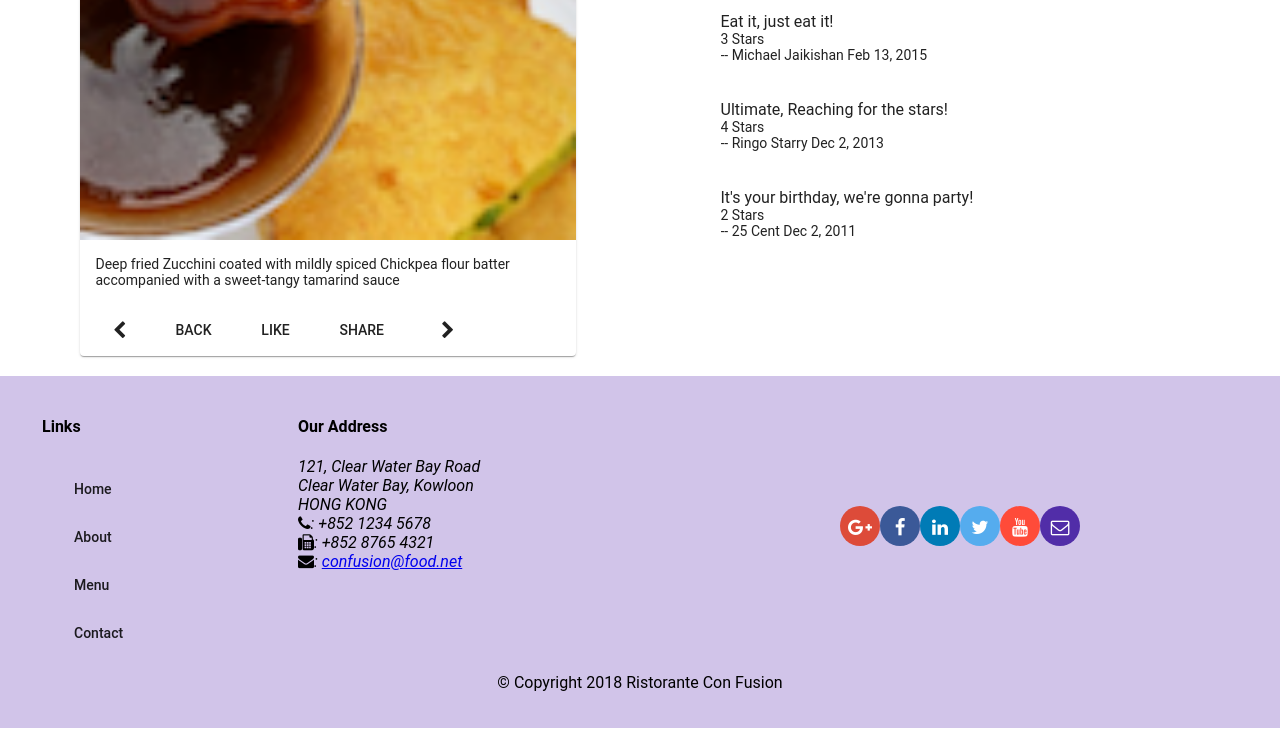
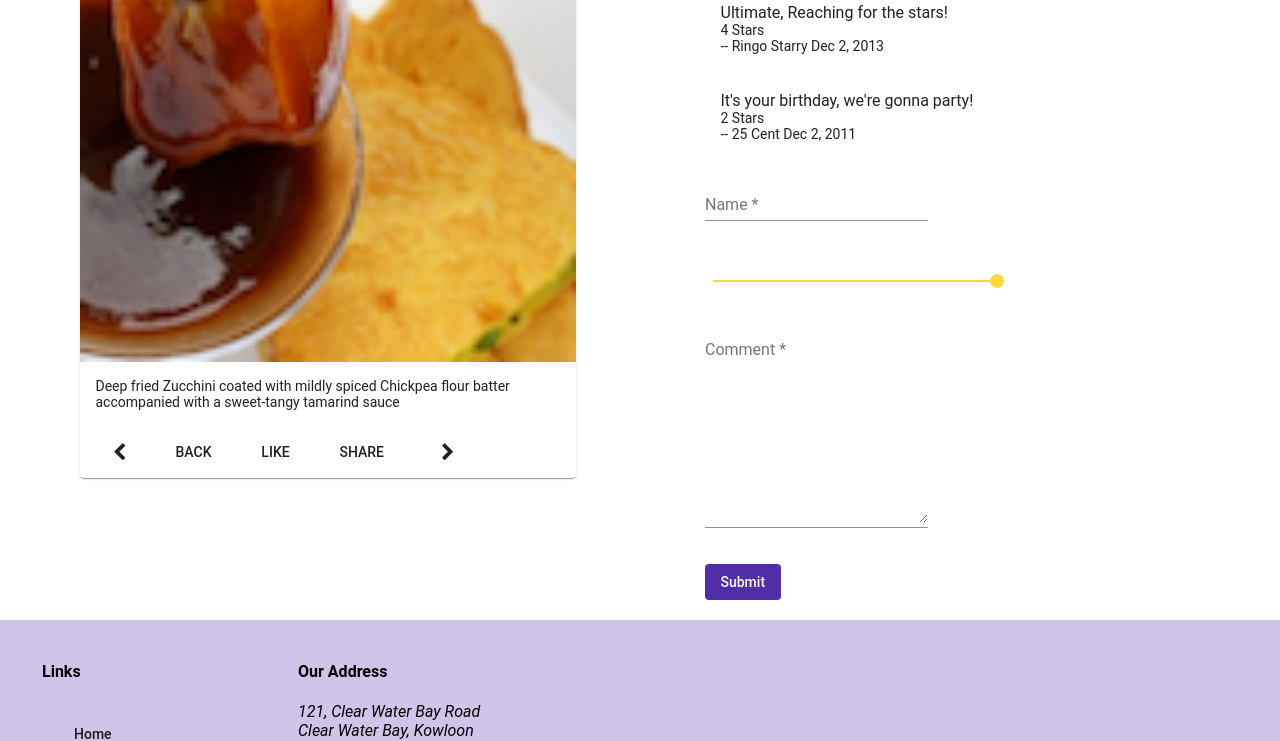
Before and after one commit to KolaparthiDeepak/Angular, an Angular app in the folder conFusion/: page /dishdetail/1 in a window 1280 px wide. Shown: the part 706-1447 px from the top of the page. Built offline with nearby package versions, Linux system fonts and the light colour scheme.

Commit message:
Assignment-3

```diff
--- a/conFusion/src/app/app.module.ts
+++ b/conFusion/src/app/app.module.ts
@@ -17,6 +17,7 @@
 import { MatSlideToggleModule } from '@angular/material/slide-toggle';
 import { ReactiveFormsModule } from '@angular/forms';
 import { MatProgressSpinnerModule } from '@angular/material/progress-spinner';
+import { MatSliderModule } from '@angular/material/slider';
 
 import 'hammerjs';
 import { MenuComponent } from './menu/menu.component';
@@ -64,7 +65,8 @@
     MatSelectModule,
     MatSlideToggleModule,
     ReactiveFormsModule,
-    MatProgressSpinnerModule
+    MatProgressSpinnerModule,
+    MatSliderModule
   ],
   providers: [
     DishService,
--- a/conFusion/src/app/contact/contact.component.ts
+++ b/conFusion/src/app/contact/contact.component.ts
@@ -1,4 +1,3 @@
-import { TypeModifier } from '@angular/compiler';
 import { Component, OnInit, ViewChild } from '@angular/core';
 import { FormBuilder, FormGroup, NgForm, Validators } from '@angular/forms';
 import { Feedback, ContactType } from '../shared/feedback';
@@ -76,8 +75,9 @@
         // clear previous error message (if any)
         this.formErrors[field as keyof typeof this.formErrors] = '';
         const control = form.get(field);
+        const temp=this.formErrors;
         if (control && control.dirty && !control.valid) {
-          const messages = this.validationMessages[field as keyof typeof control.get];
+          const messages = this.validationMessages[field as keyof typeof temp];
           for (const key in control.errors) {
             if (control.errors.hasOwnProperty(key)) {
               this.formErrors[field as keyof typeof this.formErrors] += messages[key as keyof typeof messages] + ' ';
--- a/conFusion/src/app/dishdetail/dishdetail.component.html
+++ b/conFusion/src/app/dishdetail/dishdetail.component.html
@@ -1,5 +1,5 @@
 <div class="container"
-    fxLayout="row"
+    fxLayout="row wrap"
     fxLayout.sm="column"
     fxLayout.xs="column"
     fxLayoutAlign.gt-md="space-around center"
@@ -10,7 +10,7 @@
         <mat-card>
             <mat-card-header>
                 <mat-card-title>
-                <h3 *ngIf="dish">{{dish.name | uppercase}}</h3>
+                    <h3 *ngIf="dish">{{dish.name | uppercase}}</h3>
                 </mat-card-title>
             </mat-card-header>
             <img mat-card-image src={{dish.image}} alt={{dish.name}}>
@@ -39,7 +39,35 @@
                 <p matLine> {{comment.rating}} Stars</p>
                 <p matLine> -- {{comment.author}} {{comment.date | date}} </p>
             </mat-list-item>
+            <mat-list-item *ngIf="commentForm.valid">
+                <p matLine> {{commentForm.value.comment}} </p>
+                <p matLine> {{commentForm.value.rating}} Stars</p>
+                <p matLine> -- {{commentForm.value.author}} </p>
+            </mat-list-item>
         </mat-list>
+
+        <form novalidate [formGroup]="commentForm" #fform="ngForm" (ngSubmit)="onSubmit()">
+            <p>
+                <mat-form-field class="half-width">
+                    <input matInput formControlName="author" placeholder="Name" type="text" required>
+                    <mat-error *ngIf="formErrors.author">
+                        {{formErrors.author}}
+                    </mat-error>
+                </mat-form-field>
+            </p>
+            <p>
+                <mat-slider formControlName="rating" min="1" max="5" step="1" thumbLabel tickInterval="1" value="5"></mat-slider>
+            </p>
+            <p>
+                <mat-form-field class="half-width">
+                    <textarea matInput formControlName="comment" placeholder="Comment" type="text" rows="10" cols="40" required></textarea>
+                    <mat-error *ngIf="formErrors.comment">
+                        {{formErrors.comment}}
+                    </mat-error>
+                </mat-form-field>
+            </p>
+            <button type="submit" mat-button class="background-primary text-floral-white" [disabled]="commentForm.invalid">Submit</button>
+        </form>
     </div>
     <div [hidden]="dish">
         <mat-spinner></mat-spinner>
--- a/conFusion/src/app/dishdetail/dishdetail.component.scss
+++ b/conFusion/src/app/dishdetail/dishdetail.component.scss
@@ -0,0 +1,15 @@
+.full-width {
+    width: 95%;
+}
+
+.half-width {
+    width: 45%;
+}
+
+.form-size {
+    width: 75%;
+}
+
+mat-slider {
+    width: 300px;
+}
--- a/conFusion/src/app/dishdetail/dishdetail.component.ts
+++ b/conFusion/src/app/dishdetail/dishdetail.component.ts
@@ -1,10 +1,13 @@
-import { Component, OnInit, Input } from '@angular/core';
+import { Component, OnInit, ViewChild } from '@angular/core';
 import { Params, ActivatedRoute } from '@angular/router';
 import { Location } from '@angular/common';
 
 import { Dish } from '../shared/dish';
 import { DishService } from '../services/dish.service';
 import { switchMap } from 'rxjs/operators';
+
+import { FormBuilder, FormGroup, NgForm, Validators } from '@angular/forms';
+import { Comment } from '../shared/comment';
 
 @Component({
   selector: 'app-dishdetail',
@@ -14,13 +17,33 @@
 
 export class DishdetailComponent implements OnInit {
 
-  dish: Dish | undefined;
+  dish!: Dish;
   dishIds!: string[];
   prev!: string;
   next!: string;
+  commentForm!: FormGroup;
+  comment!: Comment;
+  @ViewChild('fform') commentFormDirective!: NgForm;
 
-  constructor(private dishService: DishService,private route: ActivatedRoute, private location: Location ) {
+  formErrors = {
+    'author': '',
+    'comment': ''
+  };
 
+  validationMessages = {
+    'author': {
+      'required': 'Author Name is required.',
+      'minlength': 'Author Name must be at least 2 characters long.',
+      'maxlength': 'Author Name cannot be more than 25 characters long.'
+    },
+    'comment': {
+      'required': 'Comment is required.',
+      'minlength': 'Comment must be at least 1 characters long.'
+    }
+  };
+
+  constructor(private dishService: DishService,private route: ActivatedRoute, private location: Location, private fb: FormBuilder ) {
+    this.createForm();
    }
 
   ngOnInit() {
@@ -40,4 +63,51 @@
     this.location.back();
   }
 
+  createForm() {
+    this.commentForm = this.fb.group({
+      author: ['', [Validators.required, Validators.minLength(2), Validators.maxLength(25)] ],
+      rating: 5,
+      comment: ['', [Validators.required, Validators.minLength(1)] ],
+    });
+
+    this.commentForm.valueChanges
+      .subscribe(data => this.onValueChanged(data));
+
+    this.onValueChanged(); // (re)set validation messages now
+  }
+
+  onValueChanged(data?: any) {
+    if (!this.commentForm) { return; }
+    const form = this.commentForm;
+    for (const field in this.formErrors) {
+      if (this.formErrors.hasOwnProperty(field)) {
+        // clear previous error message (if any)
+        this.formErrors[field as keyof typeof this.formErrors] = '';
+        const control = form.get(field);
+        const temp = this.formErrors;
+        if (control && control.dirty && !control.valid) {
+          const messages = this.validationMessages[field as keyof typeof temp];
+          for (const key in control.errors) {
+            if (control.errors.hasOwnProperty(key)) {
+              this.formErrors[field as keyof typeof this.formErrors] += messages[key as keyof typeof messages] + ' ';
+            }
+          }
+        }
+      }
+    }
+  }
+
+  onSubmit() {
+    this.comment = this.commentForm.value;
+    this.comment.date = new Date().toISOString();
+    this.dish.comments.push(this.comment);
+    console.log(this.comment);
+    this.commentForm.reset({
+      author: '',
+      rating: 5,
+      comment: '',
+    });
+    this.commentFormDirective.resetForm();
+  }
+
 }
```
Also changed, not shown: conFusion/src/app/shared/comment.ts (+4 -4 lines).
